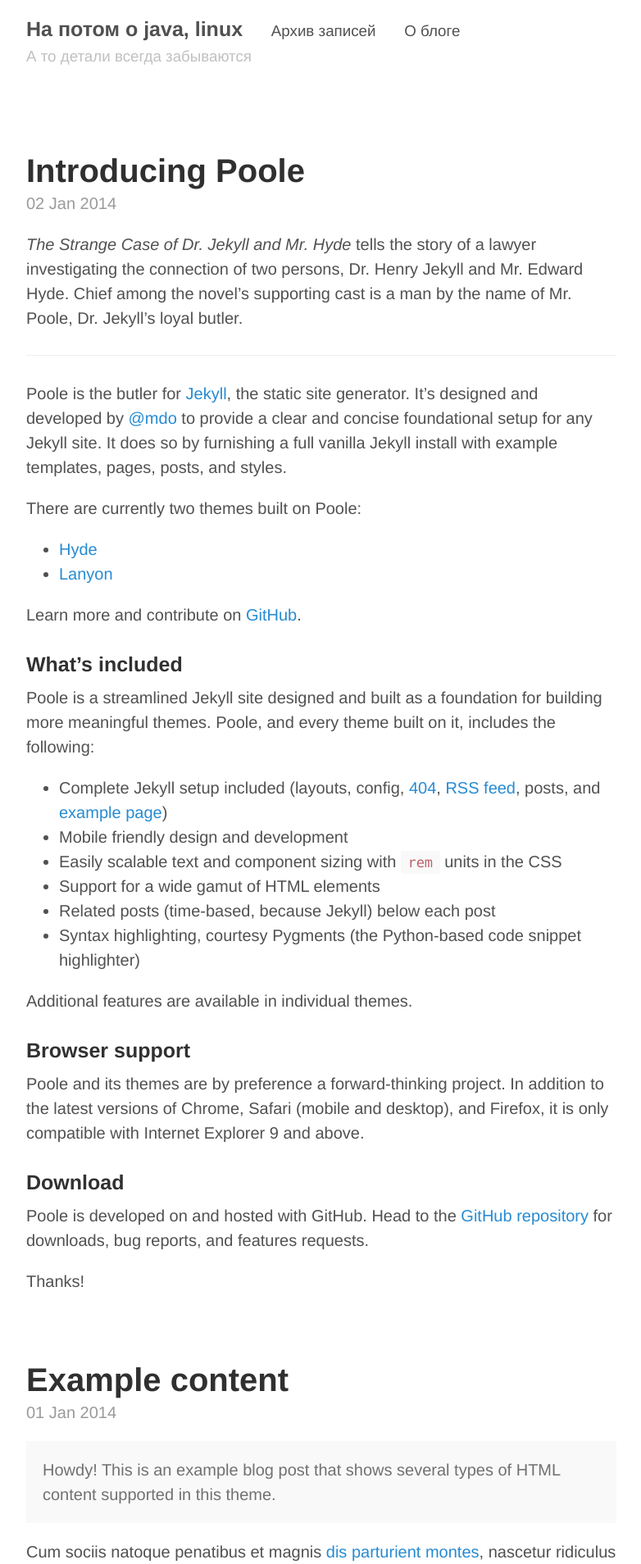
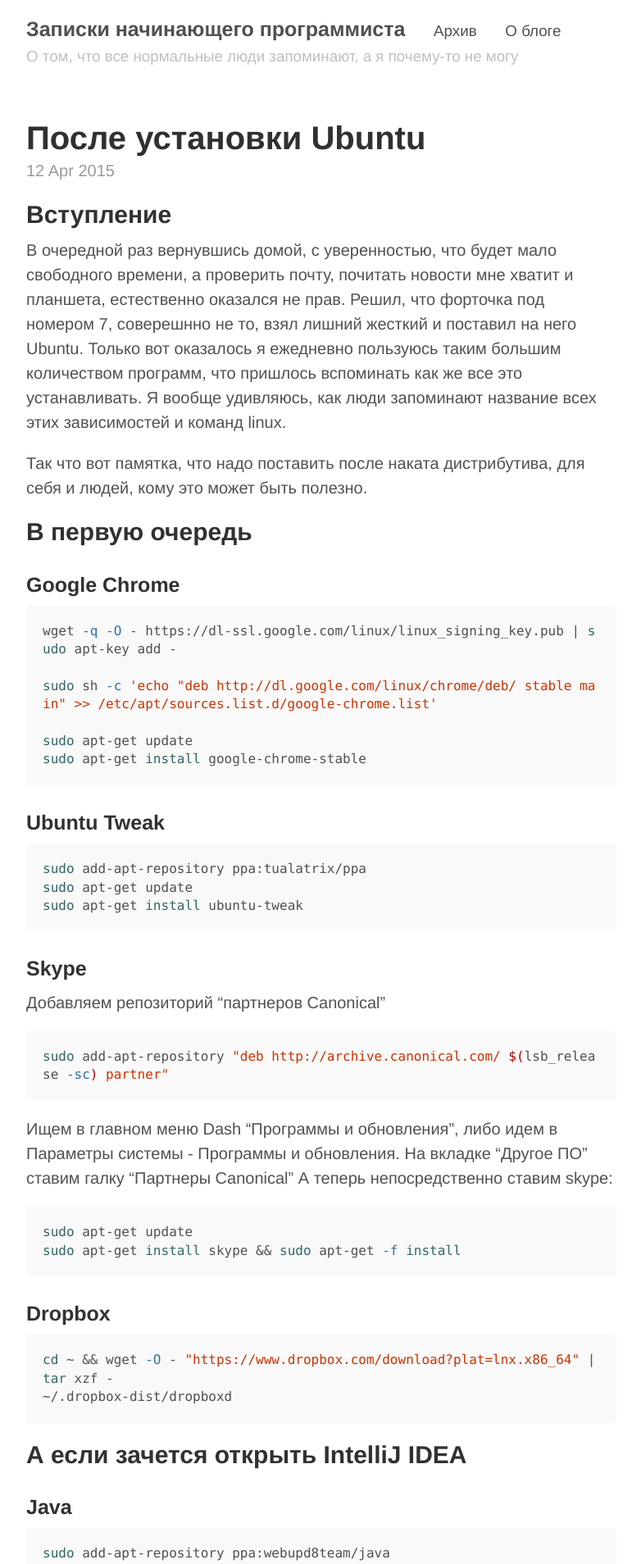
Before and after one commit to proshik/blog, a Jekyll site: the page built from blog/index.html, in a window 1280 px wide. Shown: the top 1908 px of the page at 82% size, without its empty margins (248-1030 px from the left). Built offline with Jekyll 4.4.1, drawn with Linux system fonts in a browser that asks for light colours; Markdown is read by kramdown in place of the engine named in the settings; the list of posts is cut into pages by our own code; some of the changed text lies outside the part shown.

Commit message:
Add post "After ubuntu install"

````diff
--- a/blog/_config.yml
+++ b/blog/_config.yml
@@ -3,10 +3,10 @@
 relative_permalinks: true
 
 # Setup
-title:            На потом о java, linux
-tagline:          'А то детали всегда забываются'
+title:            Записки начинающего программиста
+tagline:          О том, что все нормальные люди запоминают, а я почему-то не могу
 url:              http://proshik.github.io
-paginate:         10
+paginate:         2
 baseurl:          /
 
 author:
@@ -20,5 +20,7 @@
 
 #Links
 pages_list:
-  Архив записей: '/archive'
+  Архив: '/archive'
   О блоге: '/about'
+
+markdown: redcarpet
--- a/blog/_posts/2013-12-31-whats-jekyll.md
+++ /dev/null
@@ -1,10 +0,0 @@
----
-layout: post
-title: What's Jekyll?
----
-
-[Jekyll](http://jekyllrb.com) is a static site generator, an open-source tool for creating simple yet powerful websites of all shapes and sizes. From [the project's readme](https://github.com/jekyll/jekyll/blob/master/README.markdown):
-
-> Jekyll is a simple, blog aware, static site generator. It takes a template directory [...] and spits out a complete, static website suitable for serving with Apache or your favorite web server. This is also the engine behind GitHub Pages, which you can use to host your project’s page or blog right here from GitHub.
-
-It's an immensely useful tool. Find out more by [visiting the project on GitHub](https://github.com/jekyll/jekyll).
--- a/blog/_posts/2014-01-01-example-content.md
+++ /dev/null
@@ -1,138 +0,0 @@
----
-layout: post
-title: Example content
----
-
-
-<div class="message">
-  Howdy! This is an example blog post that shows several types of HTML content supported in this theme.
-</div>
-
-Cum sociis natoque penatibus et magnis <a href="#">dis parturient montes</a>, nascetur ridiculus mus. *Aenean eu leo quam.* Pellentesque ornare sem lacinia quam venenatis vestibulum. Sed posuere consectetur est at lobortis. Cras mattis consectetur purus sit amet fermentum.
-
-> Curabitur blandit tempus porttitor. Nullam quis risus eget urna mollis ornare vel eu leo. Nullam id dolor id nibh ultricies vehicula ut id elit.
-
-Etiam porta **sem malesuada magna** mollis euismod. Cras mattis consectetur purus sit amet fermentum. Aenean lacinia bibendum nulla sed consectetur.
-
-## Inline HTML elements
-
-HTML defines a long list of available inline tags, a complete list of which can be found on the [Mozilla Developer Network](https://developer.mozilla.org/en-US/docs/Web/HTML/Element).
-
-- **To bold text**, use `<strong>`.
-- *To italicize text*, use `<em>`.
-- Abbreviations, like <abbr title="HyperText Markup Langage">HTML</abbr> should use `<abbr>`, with an optional `title` attribute for the full phrase.
-- Citations, like <cite>&mdash; Mark otto</cite>, should use `<cite>`.
-- <del>Deleted</del> text should use `<del>` and <ins>inserted</ins> text should use `<ins>`.
-- Superscript <sup>text</sup> uses `<sup>` and subscript <sub>text</sub> uses `<sub>`.
-
-Most of these elements are styled by browsers with few modifications on our part.
-
-## Heading
-
-Vivamus sagittis lacus vel augue rutrum faucibus dolor auctor. Duis mollis, est non commodo luctus, nisi erat porttitor ligula, eget lacinia odio sem nec elit. Morbi leo risus, porta ac consectetur ac, vestibulum at eros.
-
-### Code
-
-Cum sociis natoque penatibus et magnis dis `code element` montes, nascetur ridiculus mus.
-
-{% highlight js %}
-// Example can be run directly in your JavaScript console
-
-// Create a function that takes two arguments and returns the sum of those arguments
-var adder = new Function("a", "b", "return a + b");
-
-// Call the function
-adder(2, 6);
-// > 8
-{% endhighlight %}
-
-Aenean lacinia bibendum nulla sed consectetur. Etiam porta sem malesuada magna mollis euismod. Fusce dapibus, tellus ac cursus commodo, tortor mauris condimentum nibh, ut fermentum massa.
-
-### Gists via GitHub Pages
-
-Vestibulum id ligula porta felis euismod semper. Nullam quis risus eget urna mollis ornare vel eu leo. Donec sed odio dui.
-
-{% gist 5555251 gist.md %}
-
-Aenean eu leo quam. Pellentesque ornare sem lacinia quam venenatis vestibulum. Nullam quis risus eget urna mollis ornare vel eu leo. Cum sociis natoque penatibus et magnis dis parturient montes, nascetur ridiculus mus. Donec sed odio dui. Vestibulum id ligula porta felis euismod semper.
-
-### Lists
-
-Cum sociis natoque penatibus et magnis dis parturient montes, nascetur ridiculus mus. Aenean lacinia bibendum nulla sed consectetur. Etiam porta sem malesuada magna mollis euismod. Fusce dapibus, tellus ac cursus commodo, tortor mauris condimentum nibh, ut fermentum massa justo sit amet risus.
-
-* Praesent commodo cursus magna, vel scelerisque nisl consectetur et.
-* Donec id elit non mi porta gravida at eget metus.
-* Nulla vitae elit libero, a pharetra augue.
-
-Donec ullamcorper nulla non metus auctor fringilla. Nulla vitae elit libero, a pharetra augue.
-
-1. Vestibulum id ligula porta felis euismod semper.
-2. Cum sociis natoque penatibus et magnis dis parturient montes, nascetur ridiculus mus.
-3. Maecenas sed diam eget risus varius blandit sit amet non magna.
-
-Cras mattis consectetur purus sit amet fermentum. Sed posuere consectetur est at lobortis.
-
-<dl>
-  <dt>HyperText Markup Language (HTML)</dt>
-  <dd>The language used to describe and define the content of a Web page</dd>
-
-  <dt>Cascading Style Sheets (CSS)</dt>
-  <dd>Used to describe the appearance of Web content</dd>
-
-  <dt>JavaScript (JS)</dt>
-  <dd>The programming language used to build advanced Web sites and applications</dd>
-</dl>
-
-Integer posuere erat a ante venenatis dapibus posuere velit aliquet. Morbi leo risus, porta ac consectetur ac, vestibulum at eros. Nullam quis risus eget urna mollis ornare vel eu leo.
-
-### Images
-
-Quisque consequat sapien eget quam rhoncus, sit amet laoreet diam tempus. Aliquam aliquam metus erat, a pulvinar turpis suscipit at.
-
-![placeholder](http://placehold.it/800x400 "Large example image")
-![placeholder](http://placehold.it/400x200 "Medium example image")
-![placeholder](http://placehold.it/200x200 "Small example image")
-
-### Tables
-
-Aenean lacinia bibendum nulla sed consectetur. Lorem ipsum dolor sit amet, consectetur adipiscing elit.
-
-<table>
-  <thead>
-    <tr>
-      <th>Name</th>
-      <th>Upvotes</th>
-      <th>Downvotes</th>
-    </tr>
-  </thead>
-  <tfoot>
-    <tr>
-      <td>Totals</td>
-      <td>21</td>
-      <td>23</td>
-    </tr>
-  </tfoot>
-  <tbody>
-    <tr>
-      <td>Alice</td>
-      <td>10</td>
-      <td>11</td>
-    </tr>
-    <tr>
-      <td>Bob</td>
-      <td>4</td>
-      <td>3</td>
-    </tr>
-    <tr>
-      <td>Charlie</td>
-      <td>7</td>
-      <td>9</td>
-    </tr>
-  </tbody>
-</table>
-
-Nullam id dolor id nibh ultricies vehicula ut id elit. Sed posuere consectetur est at lobortis. Nullam quis risus eget urna mollis ornare vel eu leo.
-
------
-
-Want to see something else added? <a href="https://github.com/poole/poole/issues/new">Open an issue.</a>
--- a/blog/_posts/2014-01-02-introducing-poole.md
+++ /dev/null
@@ -1,40 +0,0 @@
----
-layout: post
-title: Introducing Poole
----
-
-*The Strange Case of Dr. Jekyll and Mr. Hyde* tells the story of a lawyer investigating the connection of two persons, Dr. Henry Jekyll and Mr. Edward Hyde. Chief among the novel's supporting cast is a man by the name of Mr. Poole, Dr. Jekyll's loyal butler.
-
------
-
-Poole is the butler for [Jekyll](http://jekyllrb.com), the static site generator. It's designed and developed by [@mdo](https://twitter.com/mdo) to provide a clear and concise foundational setup for any Jekyll site. It does so by furnishing a full vanilla Jekyll install with example templates, pages, posts, and styles.
-
-There are currently two themes built on Poole:
-
-* [Hyde](http://hyde.getpoole.com)
-* [Lanyon](http://lanyon.getpoole.com)
-
-Learn more and contribute on [GitHub](https://github.com/poole).
-
-### What's included
-
-Poole is a streamlined Jekyll site designed and built as a foundation for building more meaningful themes. Poole, and every theme built on it, includes the following:
-
-* Complete Jekyll setup included (layouts, config, [404](/404.html), [RSS feed](/atom.xml), posts, and [example page](/about))
-* Mobile friendly design and development
-* Easily scalable text and component sizing with `rem` units in the CSS
-* Support for a wide gamut of HTML elements
-* Related posts (time-based, because Jekyll) below each post
-* Syntax highlighting, courtesy Pygments (the Python-based code snippet highlighter)
-
-Additional features are available in individual themes.
-
-### Browser support
-
-Poole and its themes are by preference a forward-thinking project. In addition to the latest versions of Chrome, Safari (mobile and desktop), and Firefox, it is only compatible with Internet Explorer 9 and above.
-
-### Download
-
-Poole is developed on and hosted with GitHub. Head to the <a href="https://github.com/poole/poole">GitHub repository</a> for downloads, bug reports, and features requests.
-
-Thanks!
--- /dev/null
+++ b/blog/_posts/2015-04-12-after-ubuntu-install.md
@@ -0,0 +1,156 @@
+---
+layout: post
+title: После установки Ubuntu
+---
+
+## Вступление
+
+В очередной раз вернувшись домой, с уверенностью, что будет мало свободного времени, а
+проверить почту, почитать новости мне хватит и планшета, естественно оказался не прав.
+Решил, что форточка под номером 7, соверешнно не то, взял лишний жесткий и поставил на него
+Ubuntu. Только вот оказалось я ежедневно пользуюсь таким большим количеством программ,
+что пришлось вспоминать как же все это устанавливать. Я вообще удивляюсь, как люди запоминают
+название всех этих зависимостей и команд linux.
+
+Так что вот памятка, что надо поставить после наката дистрибутива, для себя и людей, кому это может быть полезно.
+
+
+## В первую очередь
+
+### Google Chrome ###
+
+```bash
+wget -q -O - https://dl-ssl.google.com/linux/linux_signing_key.pub | sudo apt-key add -
+
+sudo sh -c 'echo "deb http://dl.google.com/linux/chrome/deb/ stable main" >> /etc/apt/sources.list.d/google-chrome.list'
+
+sudo apt-get update
+sudo apt-get install google-chrome-stable
+```
+
+### Ubuntu Tweak ###
+
+```bash
+sudo add-apt-repository ppa:tualatrix/ppa
+sudo apt-get update
+sudo apt-get install ubuntu-tweak
+```
+
+### Skype ###
+Добавляем репозиторий "партнеров Canonical"
+
+```bash
+sudo add-apt-repository "deb http://archive.canonical.com/ $(lsb_release -sc) partner"
+```
+
+Ищем в главном меню Dash "Программы и обновления", либо идем в Параметры системы -  Программы и обновления.
+На вкладке "Другое ПО" ставим галку "Партнеры Canonical"
+А теперь непосредственно ставим skype:
+
+```bash
+sudo apt-get update
+sudo apt-get install skype && sudo apt-get -f install
+```
+
+### Dropbox ###
+
+```bash
+cd ~ && wget -O - "https://www.dropbox.com/download?plat=lnx.x86_64" | tar xzf -
+~/.dropbox-dist/dropboxd
+```
+
+
+## А если зачется открыть IntelliJ IDEA ##
+
+### Java ###
+```bash
+sudo add-apt-repository ppa:webupd8team/java
+sudo apt-get update
+```
+
+##### Для java 7: #####
+
+```bash
+sudo apt-get install oracle-java7-installer
+```
+##### Для java 8: ######
+
+```bash
+sudo apt-get install oracle-java8-installer
+```
+
+Чтобы иметь несколько версий java в системе, можно выбирать используемую по умолчанию:
+
+```bash
+sudo update-java-alternatives -s java-7-oracle
+```
+
+Для других версий аналогично, просто меняем цифру версии.
+
+### Postgresql ###
+
+В своих проектах я использую чаще всего именно эту СУБД.
+Установка;
+
+```bash
+sudo apt-add-repository ppa:pitti/postgresql
+sudo apt-get update
+apt-get install postgresql-9.4
+```
+
+Подключаемся к серверу postgresql и добавляем роль:
+
+```bash
+postgres=# CREATE DATABASE test_database;
+postgres=# CREATE USER postgres WITH password '1';
+```
+
+### Maven, git, gradle, geany ###
+
+```base
+sudo apt-get install git
+
+sudo apt-get install maven
+
+sudo add-apt-repository ppa:cwchien/gradle
+sudo apt-get update
+sudo apt-get install gradle
+
+sudo apt-get install geany
+```
+
+
+## Написать статью в блог a.k.a. dependency for Jekyll
+
+Для работы jekyll понадобится ruby, и не какая то версия а именно 2.2.1,
+как указано в зависимостях на [GitHub Pages](https://pages.github.com/versions/).
+Правда потом выяснится, что что работы jekyll нужна среда выполнения javascript, поэтому
+предварительно поставим еще NodeJS и npm.
+
+### NodeJS ###
+
+```bash
+sudo apt-get install nodejs
+sudo apt-get install npm
+```
+### Ruby ###
+
+```bash
+sudo apt-get install curl zlib1g-dev build-essential libssl-dev libreadline-dev libyaml-dev libsqlite3-dev sqlite3 libxml2-dev libxslt1-dev libcurl4-openssl-dev python-software-properties libffi-dev
+
+cd /tmp
+wget http://ftp.ruby-lang.org/pub/ruby/2.2/ruby-2.2.1.tar.gz
+
+tar -xzvf ruby-2.2.1.tar.gz
+cd ruby-2.2.1/
+./configure --prefix=/usr/local
+make
+make install
+ruby -v
+```
+
+### Менеджер пакетов Ruby ###
+
+```bash
+gem install bundler
+```
--- a/blog/about.md
+++ b/blog/about.md
@@ -1,30 +1,15 @@
 ---
 layout: page
-title: About
+title: О чем здесь можно почитать
 ---
 
-<p class="message">
-  Hey there! This page is included as an example. Feel free to customize it for your own use upon downloading. Carry on!
-</p>
+В блоге буду писать о том, чего не часто приходтся касаться и что соответственно легко забывается.
+Возможно о том, что для себя открою в разработке на java и связанных технологиях. Постоянной борьбе с
+ubuntu и том как же все-таки я рад, что наконец покинул лагерь форточников. А так же о том,
+зачем и почему я постоянно занимаюсь гиревым спортом.
 
-In the novel, *The Strange Case of Dr. Jekyll and Mr. Hyde*, Mr. Poole is Dr. Jekyll's virtuous and loyal butler. Similarly, Poole is an upstanding and effective butler that helps you build Jekyll themes. It's made by [@mdo](https://twitter.com/mdo).
+Спасибо, приятного чтени!
 
-There are currently two themes built on Poole:
-
-* [Hyde](http://hyde.getpoole.com)
-* [Lanyon](http://lanyon.getpoole.com)
-
-Learn more and contribute on [GitHub](https://github.com/poole).
-
-## Setup
-
-Some fun facts about the setup of this project include:
-
-* Built for [Jekyll](http://jekyllrb.com)
-* Developed on GitHub and hosted for free on [GitHub Pages](https://pages.github.com)
-* Coded with [Sublime Text 2](http://sublimetext.com), an amazing code editor
-* Designed and developed while listening to music like [Blood Bros Trilogy](https://soundcloud.com/maddecent/sets/blood-bros-series)
-
-Have questions or suggestions? Feel free to [open an issue on GitHub](https://github.com/poole/poole/issues/new) or [ask me on Twitter](https://twitter.com/mdo).
-
-Thanks for reading!
+* [E-mail](mailto:proxorkrylov@gmail.com)
+* [GitHub](https://github.com/proshik)
+* [Instagram](https://instagram.com/proshik)
--- a/blog/archive.md
+++ b/blog/archive.md
@@ -2,8 +2,9 @@
 layout: page
 title: Архив
 ---
+
+## Посты
+
 {% for post in site.posts %}
-
-    {{ post.date | date_to_string }} » {{ post.title }}
-
+  * {{ post.date | date_to_string }} &raquo; [ {{ post.title }} ]({{ post.url }})
 {% endfor %}
--- a/blog/public/css/poole.css
+++ b/blog/public/css/poole.css
@@ -303,7 +303,7 @@
 .masthead {
   padding-top:    1rem;
   padding-bottom: 1rem;
-  margin-bottom: 3rem;
+  margin-bottom: 1rem;
 }
 .masthead-title {
   margin-top: 0;
````
Also changed, not shown: 9 other files.
